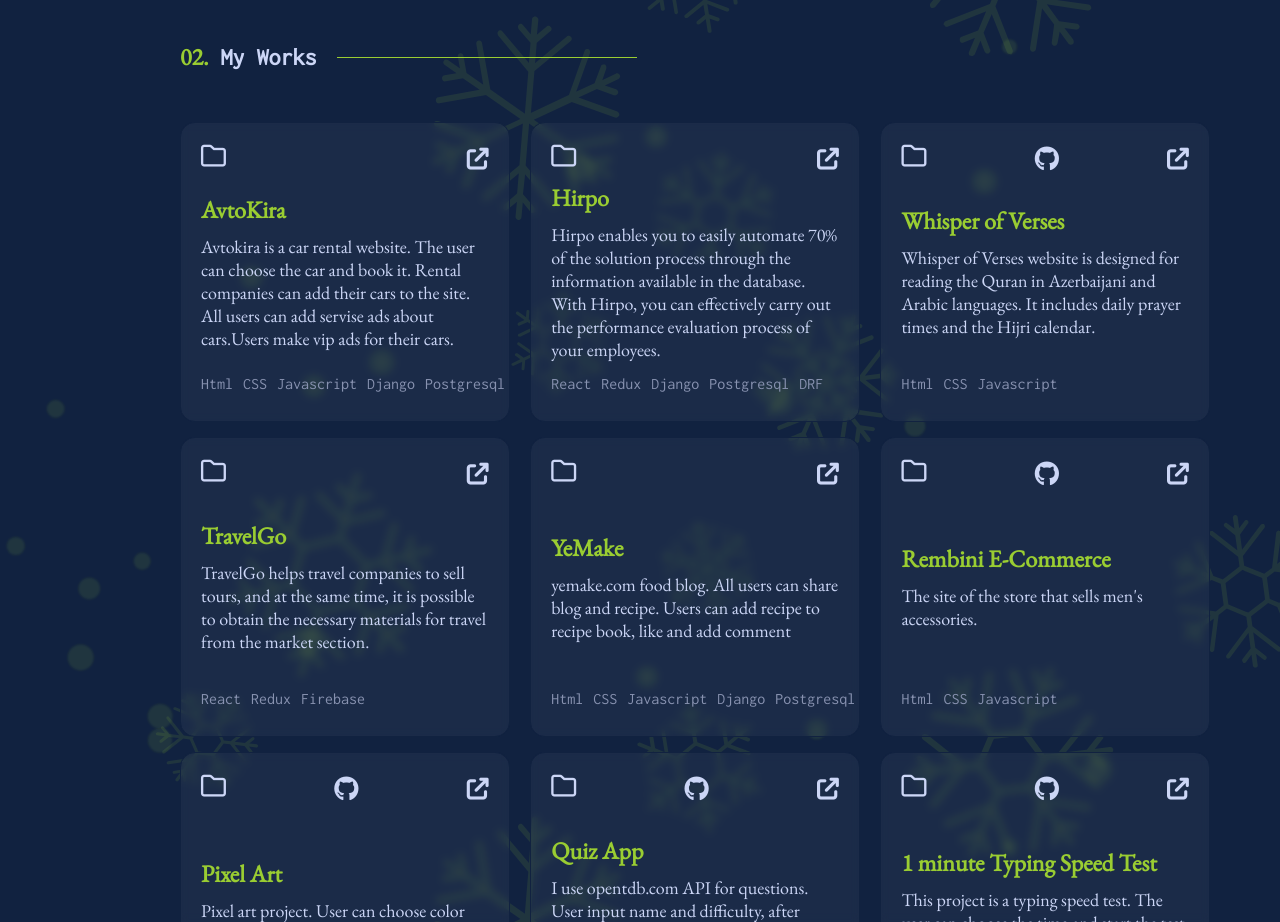
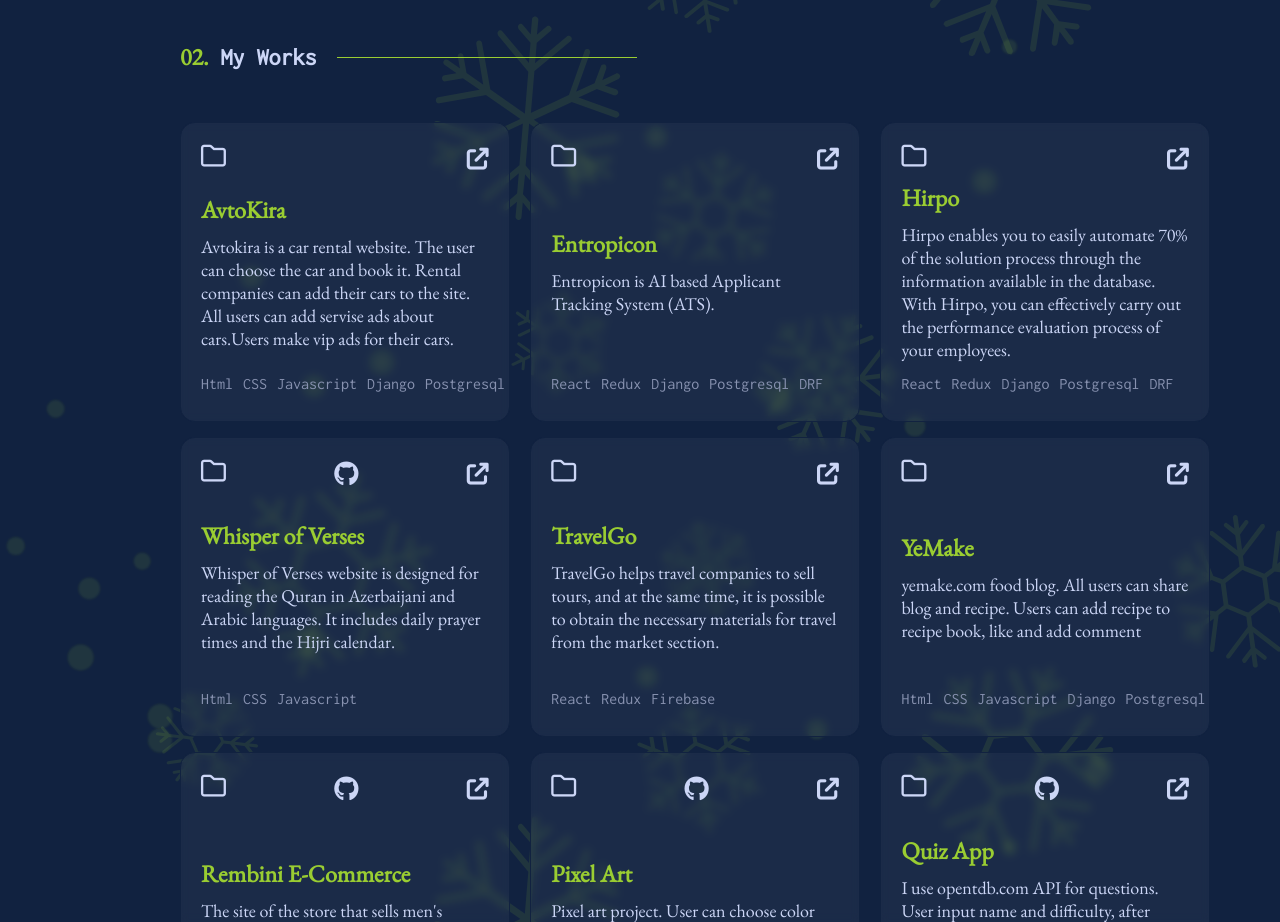
Before and after one commit to JahanaSultan/myportfolio, a React (Create React App) app: page / in a window 1280 px wide. Shown: the part 1340-2262 px from the top of the page. Built offline with nearby package versions, Linux system fonts and the light colour scheme.

Commit message:
Update Works.jsx

```diff
--- a/src/components/Works.jsx
+++ b/src/components/Works.jsx
@@ -9,6 +9,14 @@ function Works() {
       use: ["Html", "CSS", "Javascript", "Django", "Postgresql"],
       github: "",
       link: "https://avtokira.com/",
+    },
+    {
+      id: 17,
+      title: "Entropicon",
+      description: "Entropicon is AI based Applicant Tracking System (ATS).",
+      use: ["React", "Redux", "Django", "Postgresql", "DRF"],
+      github: "",
+      link: "https://jobs.entropicon.com/",
     },
     {
       id: 16,
```
